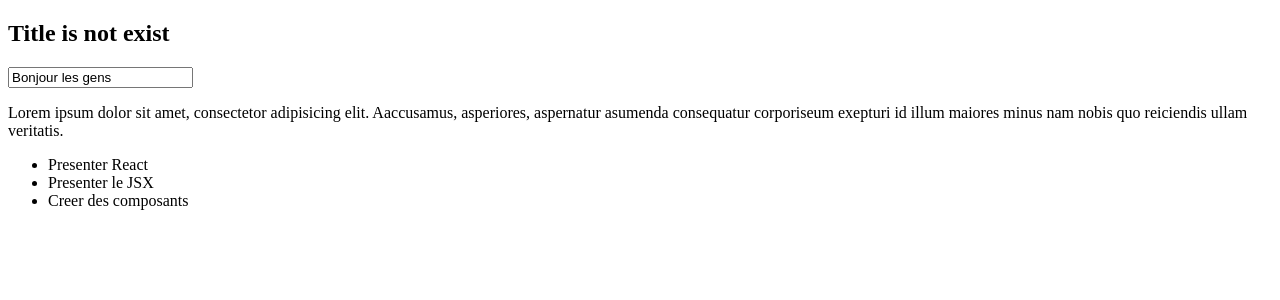
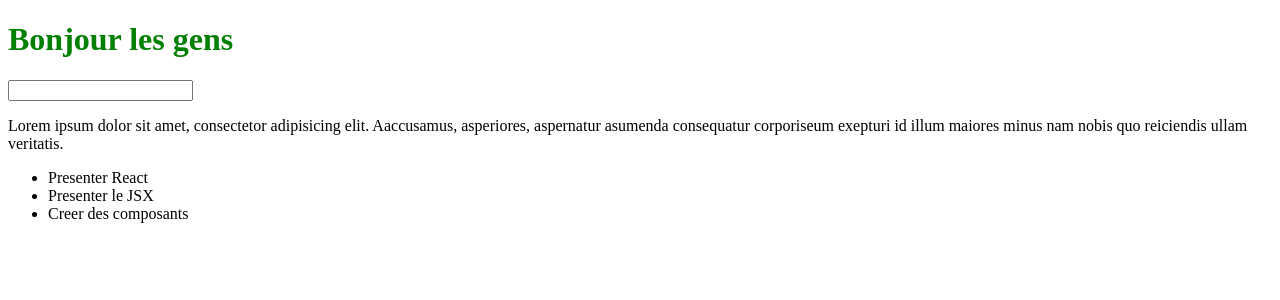
Before and after one commit to noelfoka/new_react_graficart, a React (Vite) app: page / in a window 1280 px wide. Shown: the top 300 px of the page. Built offline with nearby package versions, Linux system fonts and the light colour scheme.

Commit message:
using props in JSX

```diff
--- a/src/App.jsx
+++ b/src/App.jsx
@@ -1,9 +1,3 @@
-const title = 'Bonjour les gens';
-const style = {
-  color: "red",
-  backgroundColor: "blue",
-};
-const showTitle = false;
 // Liste de taches
 const todos = [
   'Presenter React',
@@ -13,14 +7,10 @@ const todos = [
 
 function App() {
 
-  const handleClick = (e) => {
-    console.log(e);
-    alert("j'ai cliqué sur le titre");
-  }
   return (
     <>
-      {showTitle ? <h1 onClick={handleClick} id="title" style={style} className="title">{title}</h1> : <h2>Title is not exist</h2>}
-      <input type='text' defaultValue={title} />
+      <Title color="green" />
+      <input type='text' />
       <p>
         Lorem ipsum dolor sit amet, consectetor adipisicing elit. Aaccusamus, asperiores, aspernatur asumenda consequatur corporiseum exepturi id illum maiores minus nam nobis quo reiciendis ullam veritatis.
       </p>
@@ -31,4 +21,10 @@ function App() {
   )
 }
 
+function Title ({ color }) {
+  return (
+    <h1 style={{color: color}}>Bonjour les gens</h1>
+  )
+}
+
 export default App
```
